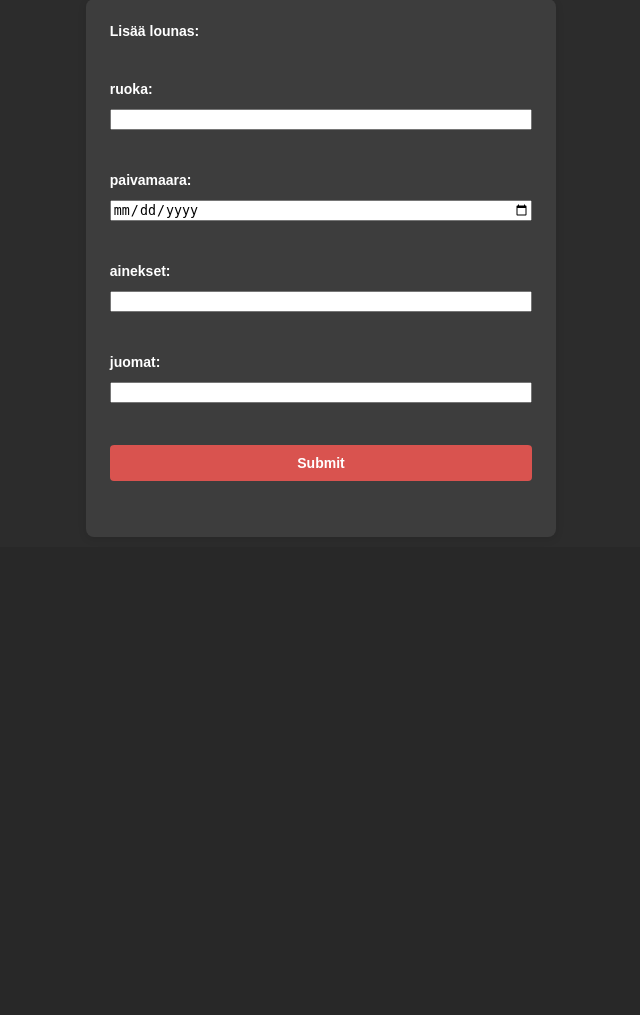
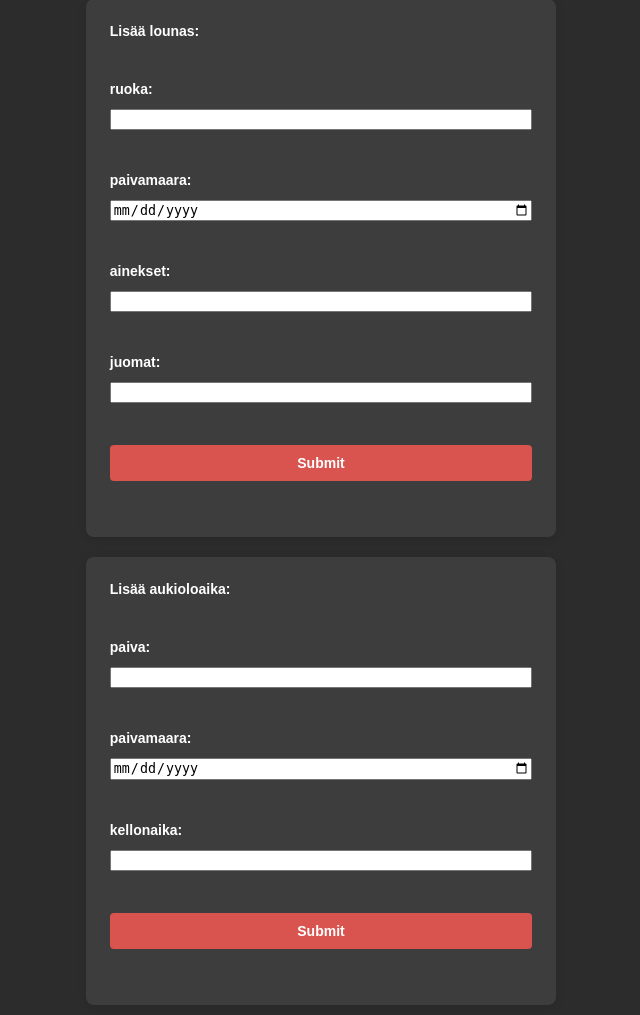
Before and after one commit to epe129/Cafeteria-Menu-Display, a Flask app: page /add in a window 1280 px wide. Shown: the part 1079-2094 px from the top of the page, without its empty margins (319-959 px from the left). Before the commit the page ends 1616 px from the top, so only its background shows below. Run offline with Flask 3, Linux system fonts and the light colour scheme; the visitor is signed in with stand-in values (Sample User, id 1).

Commit message:
now admin can add opening hours

```diff
--- a/backend/app.py
+++ b/backend/app.py
@@ -56,6 +56,13 @@ class add_lounas_form(FlaskForm):
     paivamaara = DateField('paivamaara', validators=[DataRequired()])
     ainekset = StringField('ainekset', validators=[DataRequired()])
     juomat = StringField('juomat', validators=[DataRequired()])
+    submit = SubmitField('Submit')
+
+class add_aikataulu_form(FlaskForm):
+    """form to aikataulu add"""
+    paiva = StringField('paiva', validators=[DataRequired()])
+    paivamaara = DateField('paivamaara', validators=[DataRequired()])
+    kellonaika = StringField('kellonaika', validators=[DataRequired()])
     submit = SubmitField('Submit')
 
 class poista_drink_form(FlaskForm):
@@ -121,10 +128,12 @@ def add():
     adddrink = add_drink_form()
     addfood = add_food_form()
     addlounasfood = add_lounas_form()
+    addaikataulu = add_aikataulu_form()
     msg_d = request.args.get("errorD", "")
     msg_f = request.args.get("errorF", "")
     msg_l = request.args.get("errorL", "")
-    return render_template("add.html", adddrink=adddrink, addfood=addfood, addlounasfood=addlounasfood, msg_d=msg_d, msg_f=msg_f, msg_l=msg_l)
+    msg_a = request.args.get("errorA", "")
+    return render_template("add.html", adddrink=adddrink, addfood=addfood, addlounasfood=addlounasfood, addaikataulu=addaikataulu, msg_d=msg_d, msg_f=msg_f, msg_l=msg_l, msg_a=msg_a)
 
 @app.route('/add_hot_drink', methods=['GET', 'POST'])
 def add_drink():
@@ -181,6 +190,24 @@ def add_lounas_food():
     except ImportError:
         errorL = "Jokin meni pieleen"
     return redirect(url_for("add", errorL=errorL))
+
+@app.route('/add_aukioloaika', methods=['GET', 'POST'])
+def add_aukioloaika():
+    """Handles aukioloaika add"""
+    # if logged in shows the pages
+    if not session.get("Username"):
+        return redirect("/")
+    try:
+        if request.method == "POST":
+            paiva = request.form.get("paiva")
+            paivamaara = request.form.get("paivamaara")
+            kellonaika = request.form.get("kellonaika")
+        cursor.execute("INSERT INTO aukioloajat (paiva, paivamaara, kellonaika)  VALUES (%s, %s, %s)", (paiva, paivamaara, kellonaika))
+        connection.commit()
+        errorA = "Lisätty onnistuneesti"
+    except ImportError:
+        errorA = "Jokin meni pieleen"
+    return redirect(url_for("add", errorA=errorA))
 
 @app.route('/delete', methods=['GET', 'POST'])
 def delete():
--- a/backend/templates/add.html
+++ b/backend/templates/add.html
@@ -147,6 +147,24 @@
                     <p style="color: white; font-size: 2vh;">{{ msg_l }}</p>
                 </form>
             </div>
+            <div>
+                <form method="POST" action="{{ url_for('add_aukioloaika')}}">
+                    {{ addaikataulu.hidden_tag() }}
+                    <label for="data">Lisää aukioloaika:</label>
+                    <br/>
+                    <label name="ruoka">paiva:</label>
+                    {{ addaikataulu.paiva() }}
+                    <br/>
+                    <label name="paivamaara">paivamaara:</label>
+                    {{ addaikataulu.paivamaara() }}
+                    <br/>
+                    <label name="ainekset">kellonaika:</label>
+                    {{ addaikataulu.kellonaika() }}
+                    <br/>
+                    {{ addaikataulu.submit() }}
+                    <p style="color: white; font-size: 2vh;">{{ msg_a }}</p>
+                </form>
+            </div>
         </div>
     {% endblock %}
 </body>
```
